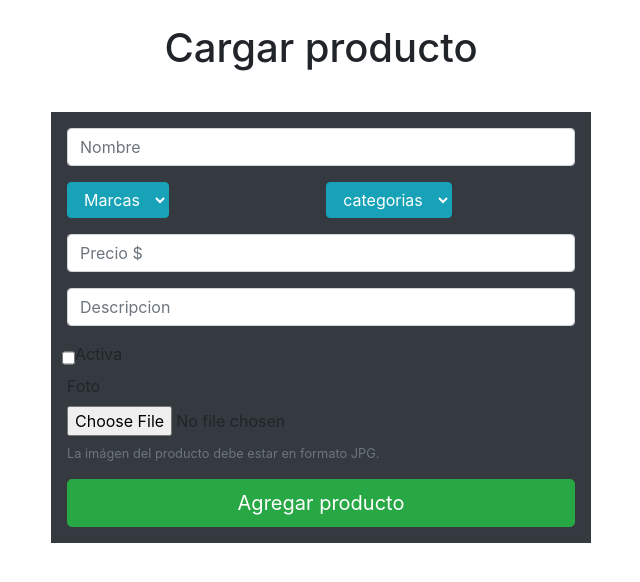
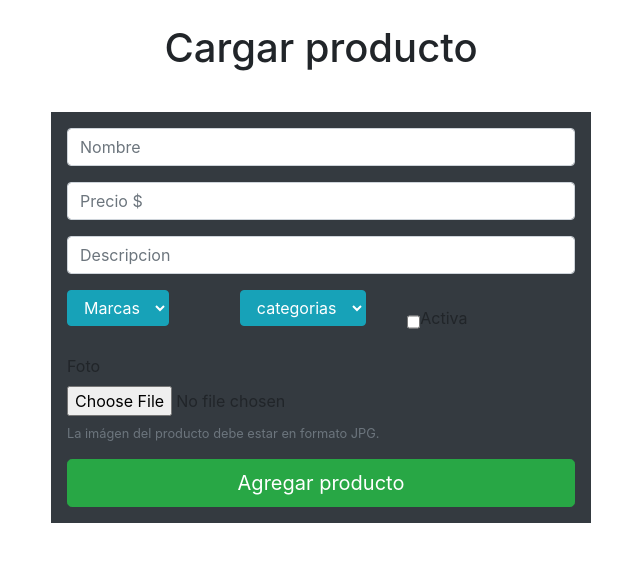
Before and after one commit to LucasGomezLG/prodweb, a PHP site: template panel/secciones/Altas/Views/nuevo_producto_view.php in a window 1280 px wide. Shown: the top 582 px of the page, without its empty margins (319-959 px from the left). Run offline with PHP 8.4, Linux system fonts and the light colour scheme; the template is opened without the code that fills it, so the values that code supplies are empty; some libraries are stand-ins or nearby versions; some web fonts are replaced.

Commit message:
arreglos esteticos

```diff
--- a/panel/secciones/Altas/Views/nuevo_producto_view.php
+++ b/panel/secciones/Altas/Views/nuevo_producto_view.php
@@ -70,7 +70,16 @@
                         </div>
 
                         <div class="form-row">
-                            <div class="dropdown mb-3 col-6">
+                        </div>
+                        <div class="form-group">
+                            <input type="text" name="precio" max="3" id="precio" class="form-control" placeholder="Precio $">
+                        </div>
+
+                        <div class="form-group">
+                            <input type="text" name="descripcion" max="3" id="descripcion" class="form-control" placeholder="Descripcion">
+                        </div>
+                        <div class="form-row">
+                            <div class="dropdown  col-4">
                                 <select class="btn btn-info dropdown-toggle" data-toggle="dropdown" name="myselectM" id="myselectM">
                                     <option value="0">Marcas</option>
                                     <?php
@@ -85,7 +94,7 @@
 
                                 </select>
                             </div>
-                            <div class="dropdown mb-3 col-6">
+                            <div class="dropdown  col-4">
                                 <select class="btn btn-info dropdown-toggle" data-toggle="dropdown" name="myselect" id="myselect">
                                     <option value="0">categorias</option>
                                     <?php
@@ -100,25 +109,16 @@
 
                                 </select>
                             </div>
-                        </div>
-                        <div class="form-group">
-                            <input type="text" name="precio" max="3" id="precio" class="form-control" placeholder="Precio $">
-                        </div>
 
-                        <div class="form-group">
-                            <input type="text" name="descripcion" max="3" id="descripcion" class="form-control" placeholder="Descripcion">
-                        </div>
-
-                        <div class="form-row ">
-                            <div class="input-group">
-                                <input type="checkbox" id="check1">
-                                <label class="control-label txt-w">Activa</label>
+                            <div class="form-group mt-3">
+                                <div class="input-group">
+                                    <input type="checkbox" id="check1">
+                                    <label class="control-label txt-w">Activa</label>
+                                </div>
                             </div>
                         </div>
                         <div class="form-group">
-                            <label for="imagen" class="txt-w">
-                                Foto
-                            </label>
+                            <label for="imagen" class="txt-w"> Foto </label>
                             <input type="file" accept="image/jpeg" class="form-control-file txt-w mb-2" name="imagen" id="imagen" aria-describedby="help_imagen">
                             <small id="help_imagen" class="form-text text-muted txt-w">La imágen del producto debe estar en formato JPG.</small>
                         </div>
--- a/panel/secciones/Altas/nuevo_producto.php
+++ b/panel/secciones/Altas/nuevo_producto.php
@@ -54,10 +54,10 @@ if ($_SERVER['REQUEST_METHOD'] == 'POST') {
     $descripcion = $_POST["descripcion"];
     $precio = $_POST["precio"];
 
-    if (isset($_POST['check1'])) {
+    if (isset($_POST['check1'])){
         $active = 1;
-    } else {
-        $active = 0;
+        } else {
+            $active = 0;
     }
 
     $errores = '';
```
